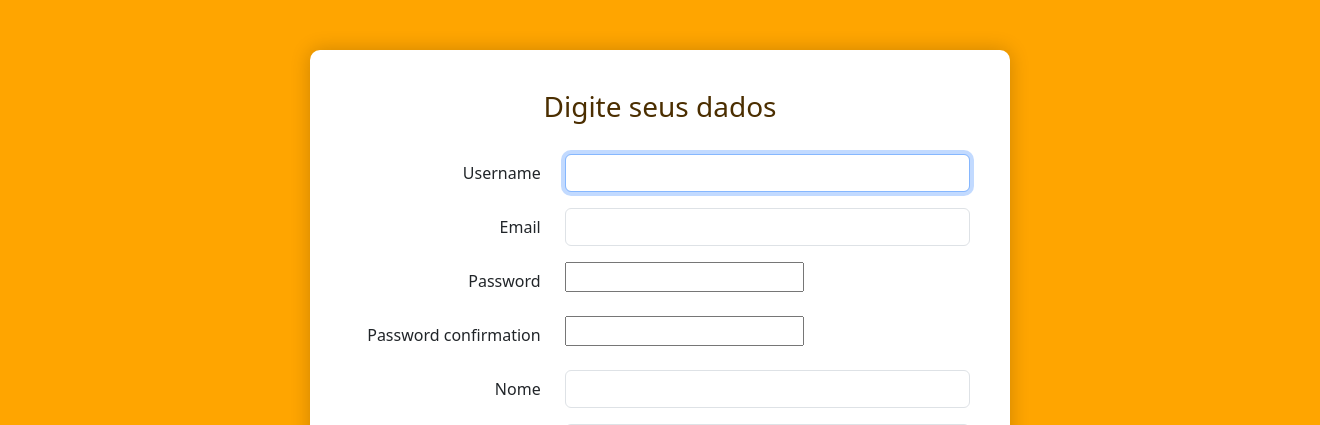
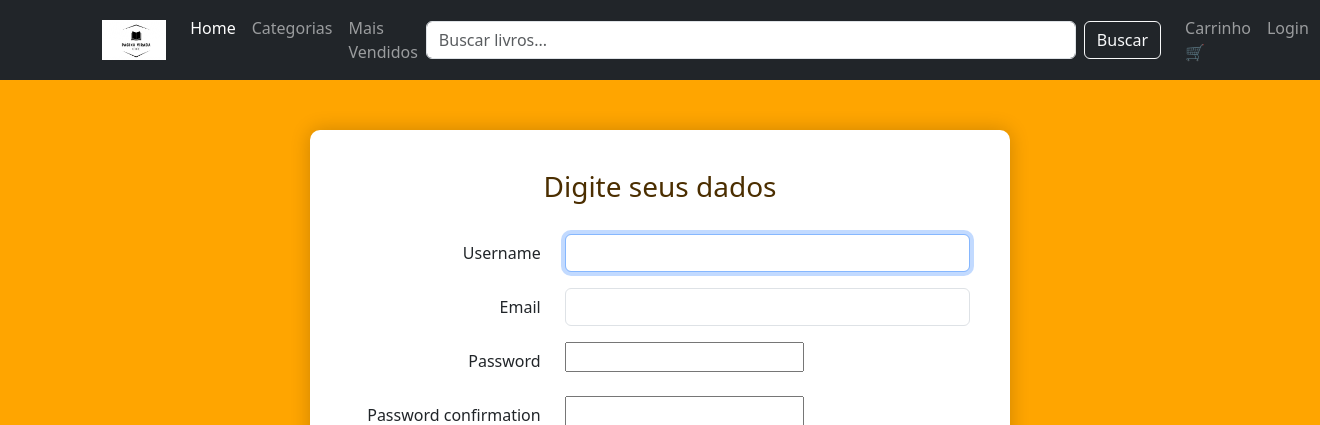
Before and after one commit to LucazinnDEV/Pagina_Virada_Store, a Django app: page /registrar/ in a window 1320 px wide. Shown: the top 425 px of the page. Run offline with Django 5.2, Linux system fonts and the light colour scheme.

Commit message:
Criação partial html navbar

```diff
--- /dev/null
+++ b/base/global/partials/navmenu.html
@@ -0,0 +1,33 @@
+{% load static %}
+
+<nav class="navbar navbar-expand-lg navbar-dark bg-dark">
+    <div class="container">
+        <a class="navbar-brand" href="#">
+            <img src="{% static 'forum/img/LogoPVS.jpeg' %}" alt="Logo" height="40">
+        </a>
+        <button class="navbar-toggler" type="button" data-bs-toggle="collapse" data-bs-target="#navbarNav">
+            <span class="navbar-toggler-icon"></span>
+        </button>
+        <div class="collapse navbar-collapse" id="navbarNav">
+            <ul class="navbar-nav me-auto">
+                <li class="nav-item"><a class="nav-link active" href="{% url 'home' %}">Home</a></li>
+                <li class="nav-item"><a class="nav-link" href="{% url 'categorias' %}">Categorias</a></li>
+                <li class="nav-item"><a class="nav-link" href="#">Mais Vendidos</a></li>
+            </ul>
+
+            <form method="GET" action="{% url 'home' %}" class="d-flex me-3" role="search">
+                <input type="text" name="q" class="form-control me-2" placeholder="Buscar livros..." value="{{ request.GET.q }}" style="width: 650px;">
+                <button type="submit" class="btn btn-outline-light">Buscar</button>
+            </form>
+
+            <ul class="navbar-nav">
+                <li class="nav-item"><a class="nav-link" href="#">Carrinho 🛒</a></li>
+                {% if user.is_authenticated %}
+                    <li class="nav-item"><a class="nav-link" href="{% url 'logout' %}">Logout</a></li>
+                {% else %}
+                    <li class="nav-item"><a class="nav-link" href="{% url 'login' %}">Login</a></li>
+                {% endif %}
+            </ul>
+        </div>
+    </div>
+</nav>
--- a/forum/templates/forum/cadastro.html
+++ b/forum/templates/forum/cadastro.html
@@ -51,6 +51,8 @@
 </head>
 <body>
 
+{% include "global/partials/navmenu.html" %} <!-- O include acessa a parte do código referente a nav bar a insere aqui-->
+
 <div class="form-container">
     <h2 class="form-title">Digite seus dados</h2>
     <form method="POST">
--- a/forum/templates/forum/login.html
+++ b/forum/templates/forum/login.html
@@ -43,6 +43,8 @@
 </head>
 <body>
 
+{% include "global/partials/navmenu.html" %} <!-- O include acessa a parte do código referente a nav bar a insere aqui-->
+
 <div class="form-container">
     <h2 class="form-title">Faça login</h2>
     <form method="POST">
--- a/meu_projeto/settings.py
+++ b/meu_projeto/settings.py
@@ -61,7 +61,9 @@ ROOT_URLCONF = 'meu_projeto.urls'
 TEMPLATES = [
     {
         'BACKEND': 'django.template.backends.django.DjangoTemplates',
-        'DIRS': [],
+        'DIRS': [
+             BASE_DIR / "base"
+        ],
         'APP_DIRS': True,
         'OPTIONS': {
             'context_processors': [
```
